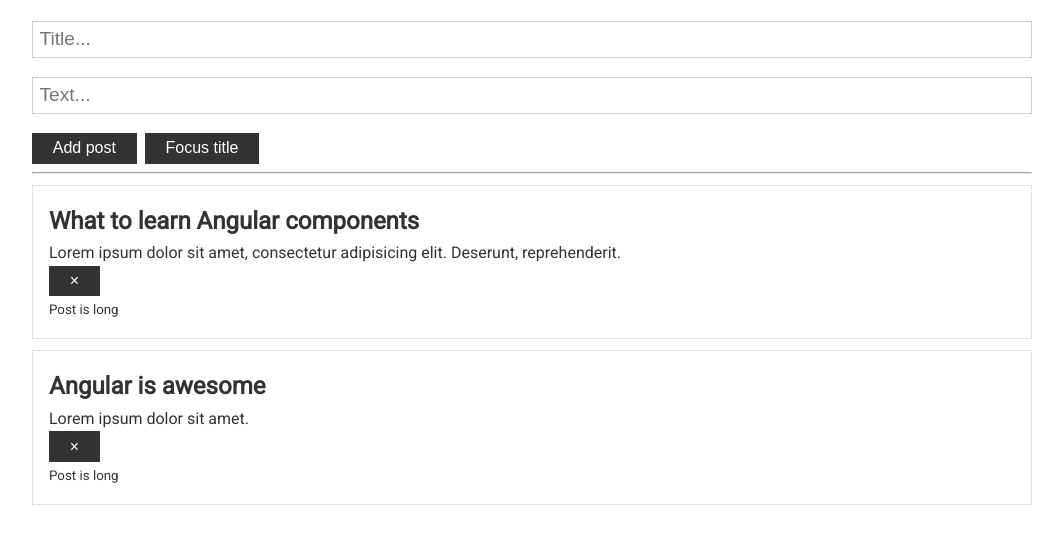
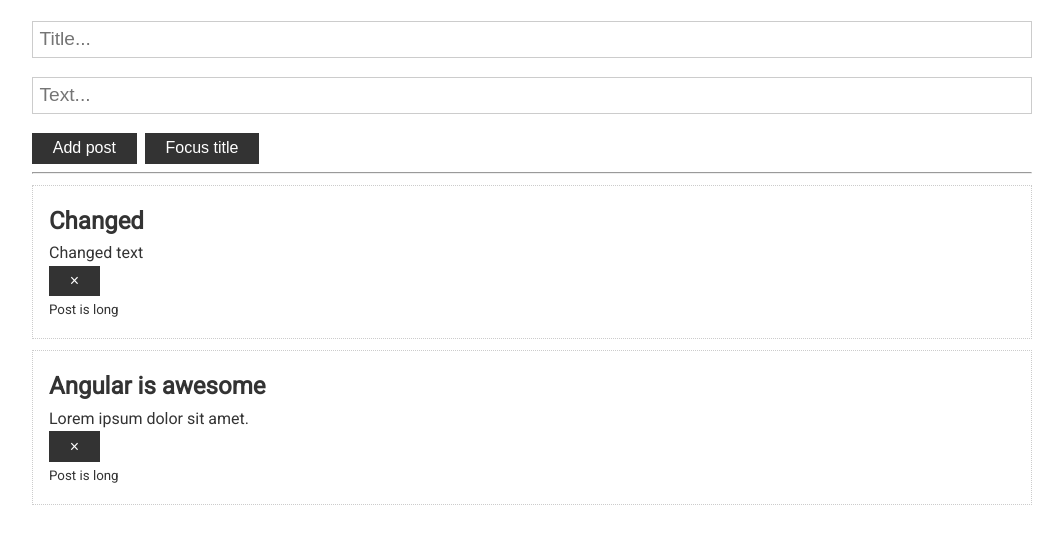
Before and after one commit to olha1313/angular-basics, an Angular app: page / in a window 1280 px wide. Shown: the top 544 px of the page, without its empty margins (108-1171 px from the left). Built offline with nearby package versions, Linux system fonts and the light colour scheme.

Commit message:
Added changeDetectionStrategy.onPush

```diff
--- a/src/app/app.component.ts
+++ b/src/app/app.component.ts
@@ -1,4 +1,4 @@
-import { Component } from '@angular/core';
+import {Component, OnInit} from '@angular/core';
 
 export interface Post {
 	title: string;
@@ -11,7 +11,7 @@ export interface Post {
 	templateUrl: './app.component.html',
 	styleUrls: ['./app.component.scss']
 })
-export class AppComponent {
+export class AppComponent implements OnInit {
 	posts: Post[] = [
 		{
 			title: 'What to learn Angular components',
@@ -25,6 +25,16 @@ export class AppComponent {
 		}
 	]
 
+	public ngOnInit() {
+		setTimeout(() => {
+			console.log('timeout')
+			this.posts[0] = {
+				title: 'Changed',
+				text: 'Changed text'
+			}
+		}, 2000)
+	}
+
 	public onUpdatePosts(post: Post) {
 		this.posts.unshift(post);
 	}
--- a/src/app/post/post.component.ts
+++ b/src/app/post/post.component.ts
@@ -1,13 +1,19 @@
 import {
 	AfterContentChecked,
-	AfterContentInit, AfterViewChecked, AfterViewInit,
+	AfterContentInit,
+	AfterViewChecked,
+	AfterViewInit,
+	ChangeDetectionStrategy,
 	Component,
 	ContentChild,
 	DoCheck,
-	ElementRef, EventEmitter,
+	ElementRef,
+	EventEmitter,
 	Input,
-	OnChanges, OnDestroy,
-	OnInit, Output,
+	OnChanges,
+	OnDestroy,
+	OnInit,
+	Output,
 	SimpleChanges
 } from '@angular/core';
 import { Post } from '../app.component';
@@ -15,7 +21,8 @@ import { Post } from '../app.component';
 @Component({
 	selector: 'app-post',
 	templateUrl: './post.component.html',
-	styleUrls: ['./post.component.scss']
+	styleUrls: ['./post.component.scss'],
+	changeDetection: ChangeDetectionStrategy.OnPush
 })
 export class PostComponent implements OnInit, OnChanges, DoCheck, AfterContentInit, AfterContentChecked, AfterViewInit, AfterViewChecked, OnDestroy{
 	@Input() public post!: Post;
```
